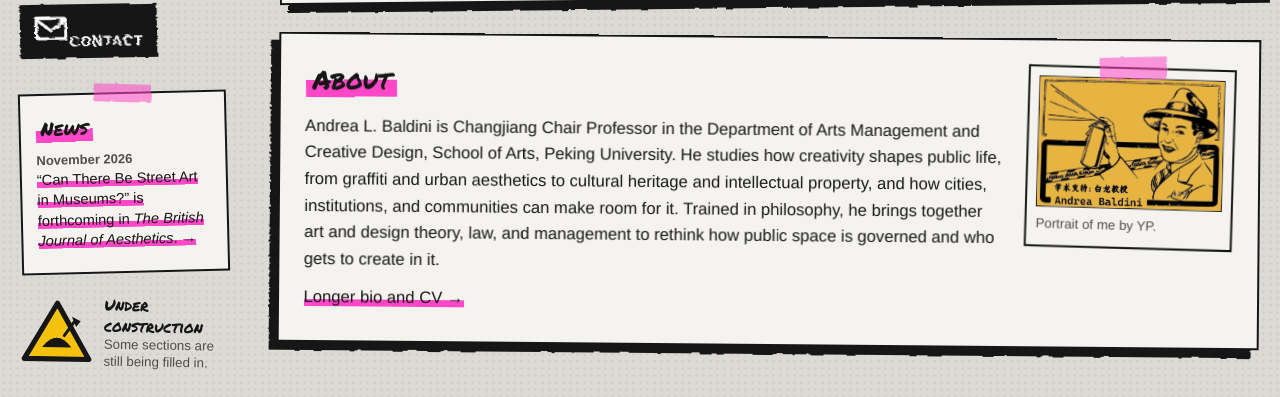
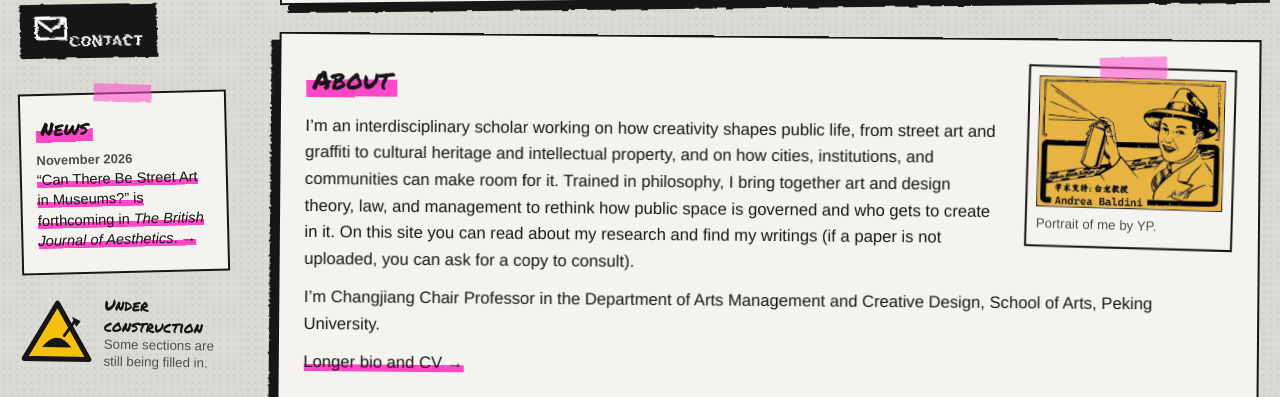
Before and after one commit to andrealbaldini/andrealbaldini.github.io, a plain HTML site: page index.html in a window 1280 px wide. Shown: the part 391-788 px from the top of the page. Drawn offline with Linux system fonts and the light colour scheme.

Commit message:
Add files via upload

```diff
--- a/index.html
+++ b/index.html
@@ -53,7 +53,7 @@
 <img src="assets/img/portrait-yp.jpg" width="990" height="694" alt="Black-line illustration on yellow of a smiling man in a fedora and overcoat holding up a spray can, with the caption “学术支持：白龙教授 Andrea Baldini”.">
 <figcaption>Portrait of me by YP.</figcaption>
 </figure>
-<p>Andrea L. Baldini is Changjiang Chair Professor in the Department of Arts Management and Creative Design, School of Arts, Peking University. He studies how creativity shapes public life, from graffiti and urban aesthetics to cultural heritage and intellectual property, and how cities, institutions, and communities can make room for it. Trained in philosophy, he brings together art and design theory, law, and management to rethink how public space is governed and who gets to create in it.</p>
+<p>I’m an interdisciplinary scholar working on how creativity shapes public life, from street art and graffiti to cultural heritage and intellectual property, and on how cities, institutions, and communities can make room for it. Trained in philosophy, I bring together art and design theory, law, and management to rethink how public space is governed and who gets to create in it. On this site you can read about my research and find my writings (if a paper is not uploaded, you can ask for a copy to consult).</p><p>I’m Changjiang Chair Professor in the Department of Arts Management and Creative Design, School of Arts, Peking University.</p>
 <p><a href="cv.html">Longer bio and CV →</a></p>
 </section>
 </div>
```
